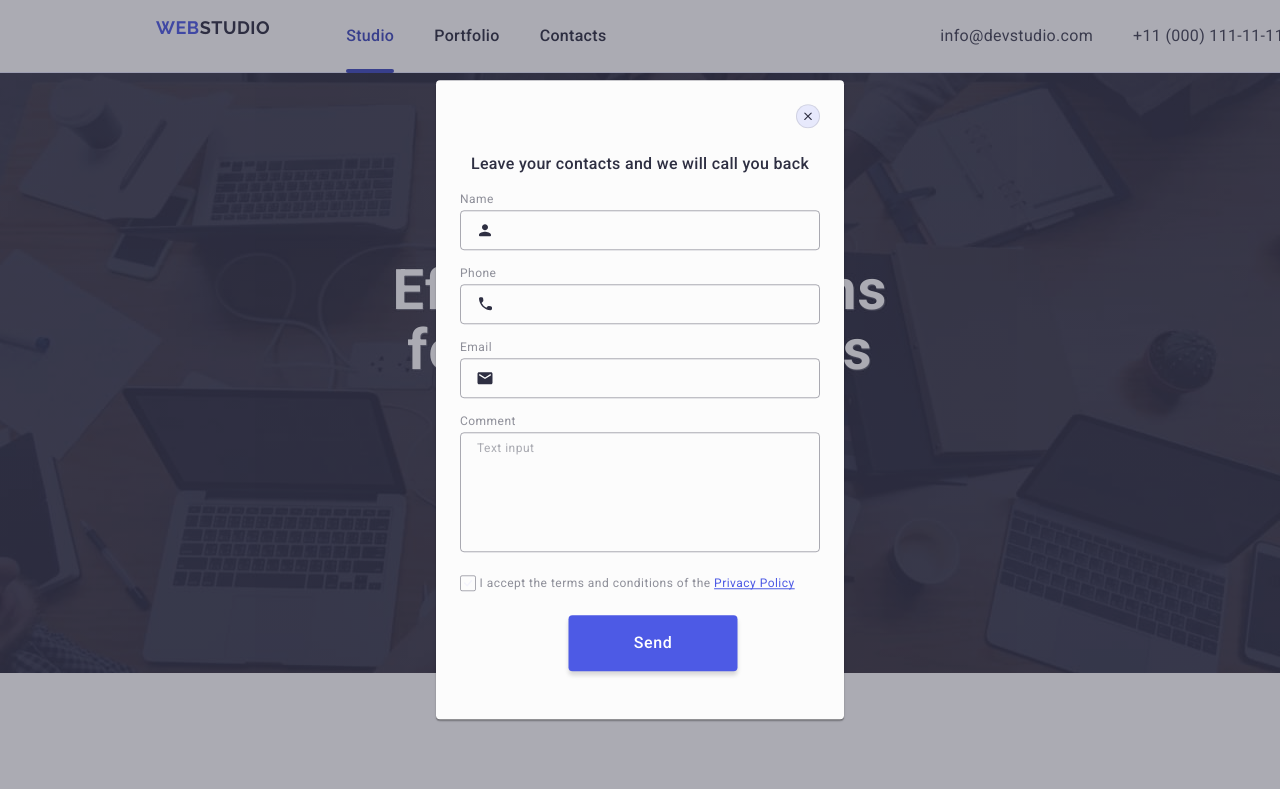
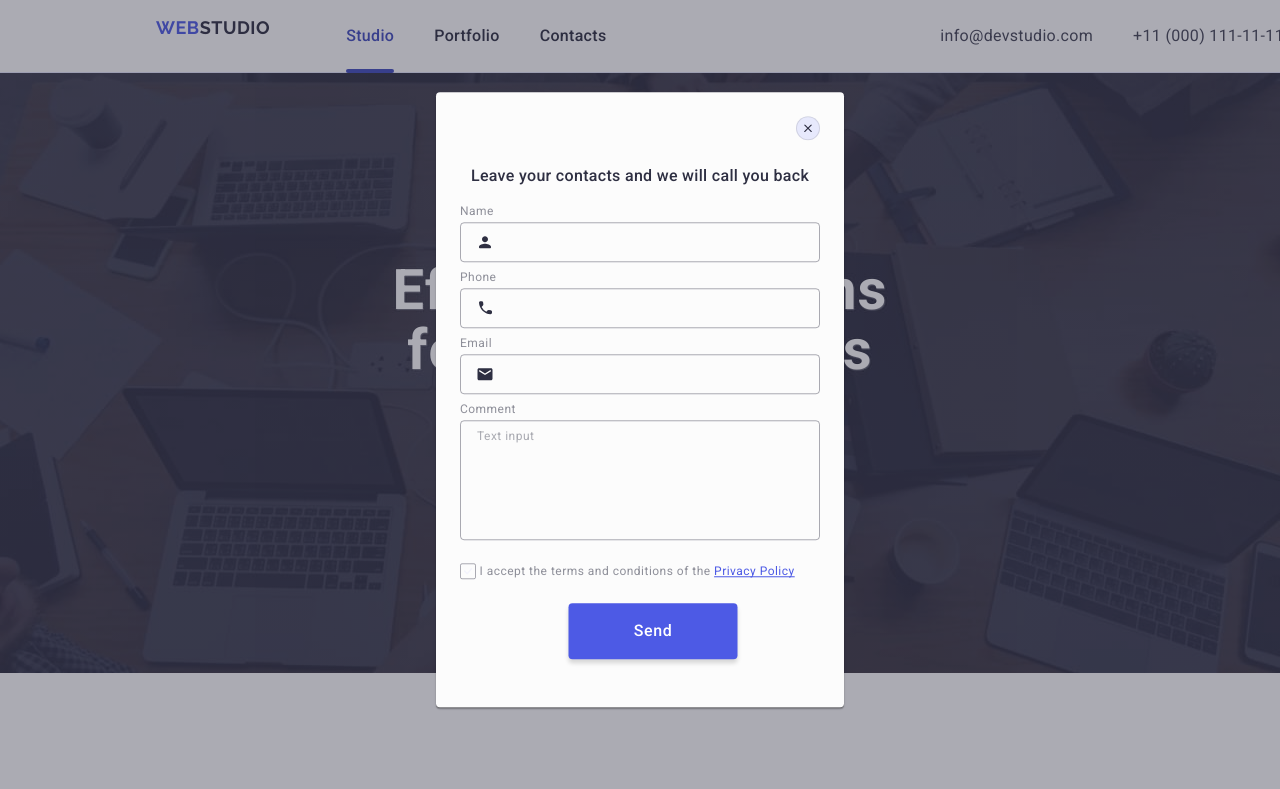
Before and after one commit to Tetianochka1/goit-markup-hw-05, a plain HTML site: page index.html in a window 1280 px wide. Shown: the top 789 px of the page. Drawn offline with nearby package versions, Linux system fonts and the light colour scheme.

Commit message:
update all

```diff
--- a/css/styles.css
+++ b/css/styles.css
@@ -663,9 +663,14 @@ margin-bottom: 4px;
  outline: transparent;
 }
 
-.review-form-wrapper{
-    margin-bottom: 16px
+.review-form-wrapper-comment{
+    margin-bottom: 16px;
 }
+ .review-form-wrapper{
+    margin-bottom: 8px;
+ }
+
+
 
 .review-form-field-icon{
     fill: #2e2f42;
--- a/index.html
+++ b/index.html
@@ -505,7 +505,7 @@
           </svg>
           </div>
         </div>
-        <div class="review-form-wrapper">
+        <div class="review-form-wrapper-comment">
           <label class="review-form-field-label" for="user-comment" >Comment</label>
           <textarea class="review-form-messege"
            id="user-comment"
```
